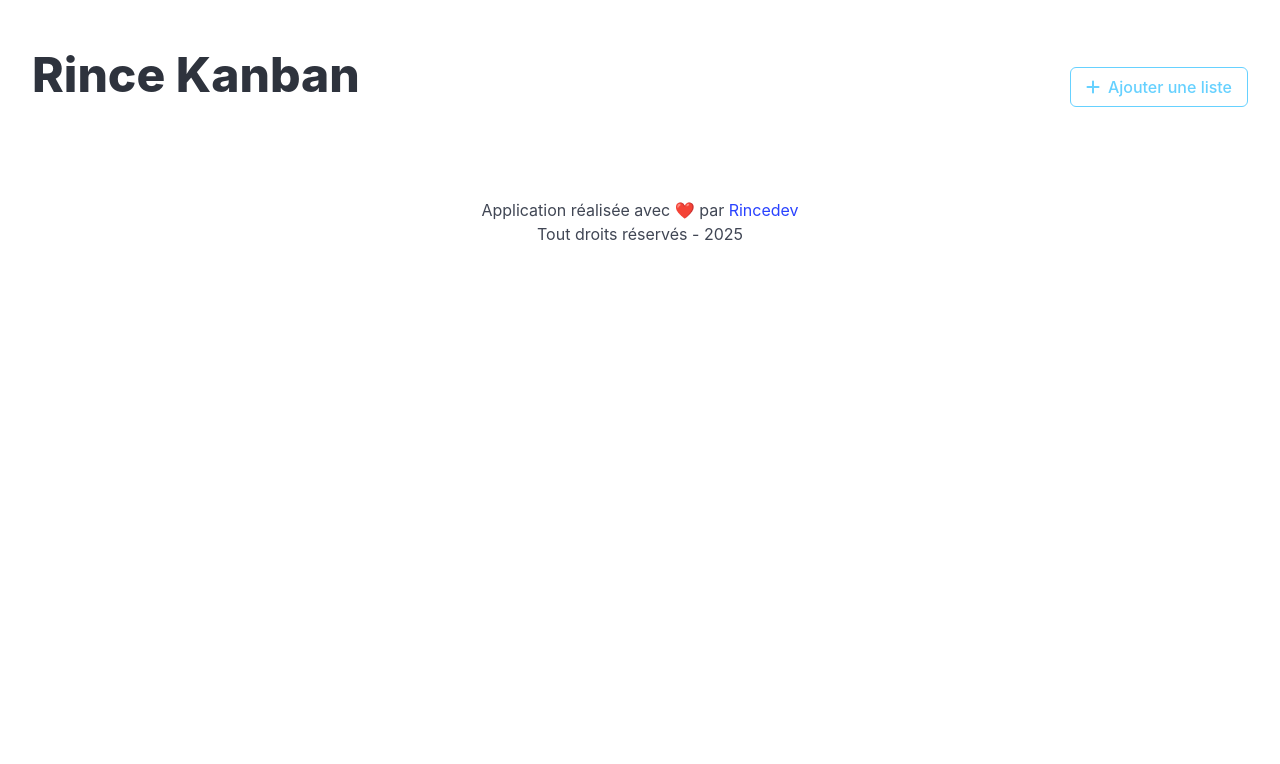
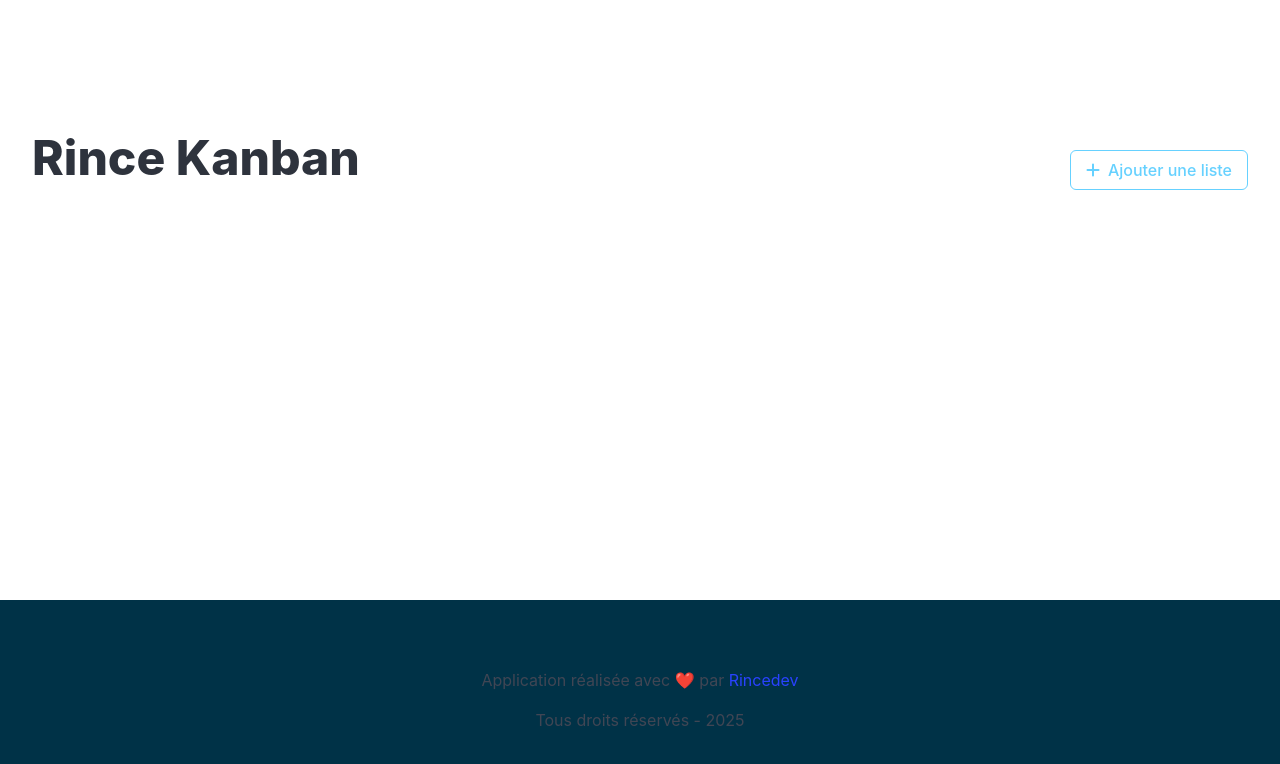
Before and after one commit to Rincedev/rince-kanban, a website built with Vite: page index.html in a window 1280 px wide. Built offline with nearby package versions, Linux system fonts and the light colour scheme; no server answers; what izitoast would draw is missing.

Commit message:
fix: some css

```diff
--- a/assets/css/style.css
+++ b/assets/css/style.css
@@ -5,13 +5,23 @@ header {
   flex-wrap: wrap;
 }
 
+body {
+  padding: 0;
+  min-height: 100vh;
+  display: flex;
+  flex-direction: column;
+  justify-content: space-between;
+}
+
 main {
+
+
   display: grid;
   grid-template-columns: repeat(auto-fit, minmax(300px, 1fr));
   column-gap: 1rem;
 }
 
-main > section {
+main>section {
   height: min-content;
 }
 
@@ -28,3 +38,14 @@ article:not(:last-child) {
     width: 100%;
   }
 }
+
+footer {
+  width: 100%;
+  background-color: hsl(198deg, 100%, 14%);
+  height: 200px;
+  display: flex;
+  flex-direction: column;
+  gap: 1rem;
+  justify-content: center;
+  align-items: center;
+}
--- a/index.html
+++ b/index.html
@@ -33,14 +33,14 @@
   <script defer src="./assets/js/index.js" type="module"></script>
 </head>
 
-<body class="container is-fluid my-6">
-  <header class="my-5">
+<body class="is-fluid">
+  <header class="container is-fluid my-5">
     <h1 class="title has-text-centered is-1">Rince Kanban</h1>
     <button class="button is-info is-outlined" id="add-list-button"><i class="fas fa-plus mr-2"></i>Ajouter une
       liste</button>
   </header>
 
-  <main id="lists-container">
+  <main class="container is-fluid mb-6" id="lists-container">
     <!-- Rempli par le JS -->
   </main>
 
@@ -239,9 +239,9 @@
   </article>
 </template>
 
-<footer class="has-text-centered mt-6 mb-6">
+<footer class="has-text-centered">
   <p>Application réalisée avec ❤️ par <a href="https://github.com/Rincedev">Rincedev</a></p>
-  <p>Tout droits réservés - 2025</p>
+  <p>Tous droits réservés - 2025</p>
 </footer>
 
 </html>
```
Also changed, not shown: dist/assets/index-676NiKIM.js (renamed from dist/assets/index-CUw9xuvg.js), dist/assets/index-CLUXVkzK.css (added), dist/assets/index-CWGzaCry.css (deleted), dist/index.html.
